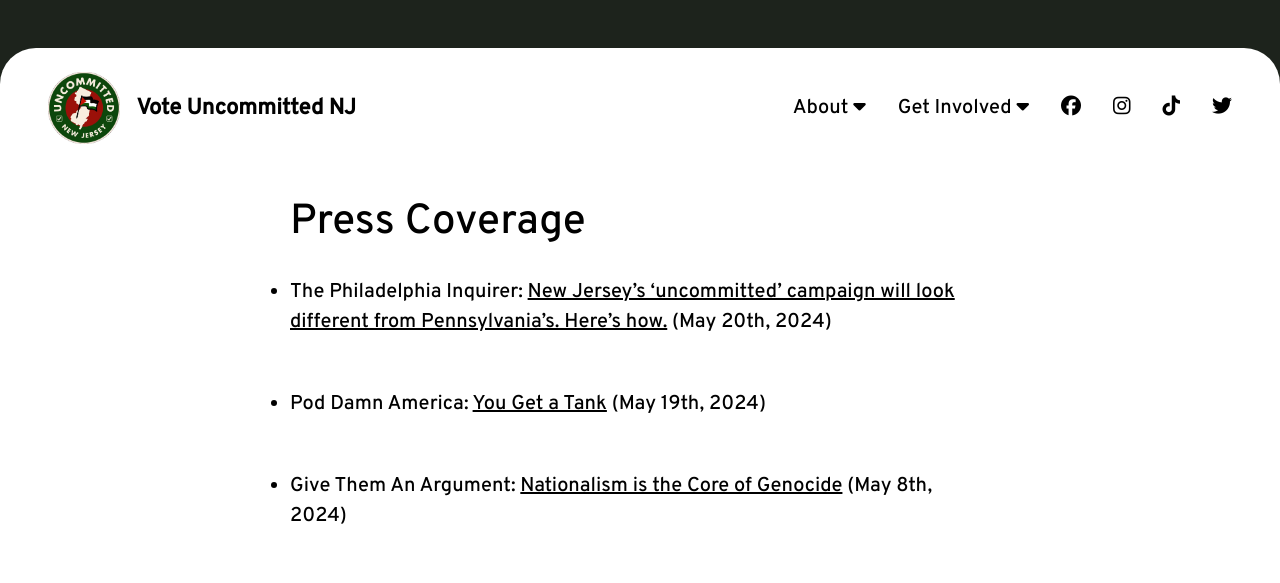
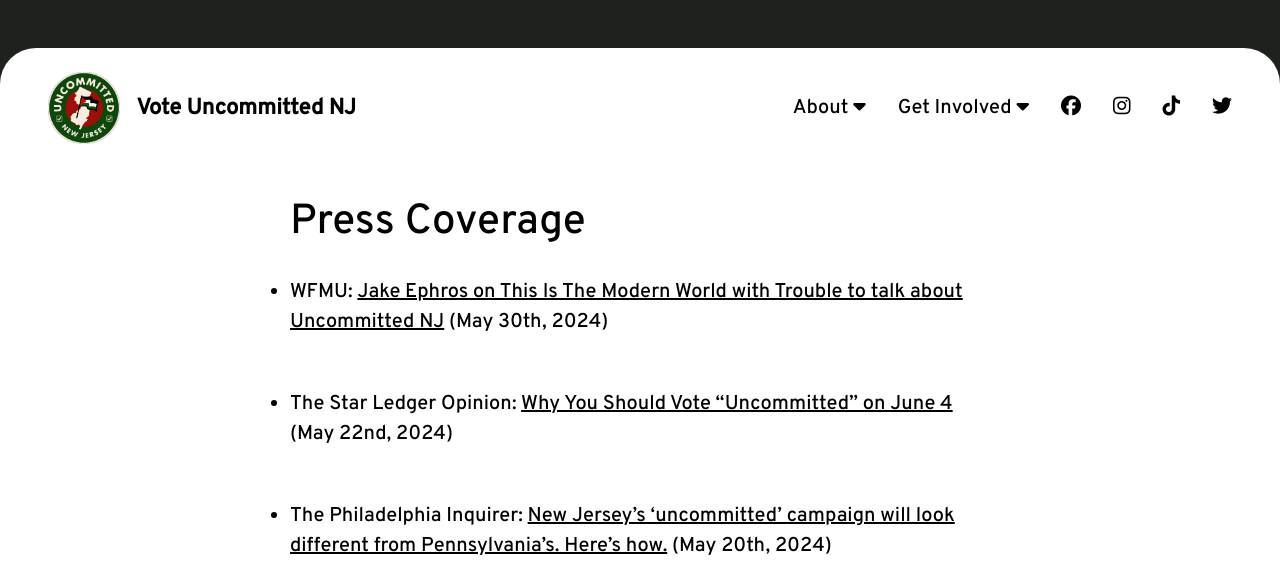
Before and after one commit to dsa-ntc/uncommittednj.org, a Jekyll site: the page built from press.md, in a window 1280 px wide and 900 px high, cut to the strip 0-583 px from the top of the window. Built offline with Jekyll 4.4.1, drawn with Linux system fonts in a browser that asks for light colours; nearby versions of some CDN libraries; comment, search, counter and statistics services are not loaded.

Commit message:
star ledger and WFMU

```diff
--- a/press.md
+++ b/press.md
@@ -8,6 +8,15 @@ image: /assets/voteuncommittednj.jpg
 ---
 Press Coverage
 ===
+
+- WFMU: [Jake Ephros on This Is The Modern World with Trouble to talk about
+  Uncommitted
+NJ](https://wfmu.org/archiveplayer/?show=140444&archive=253494&starttime=00:56:14)
+(May 30th, 2024)
+
+- The Star Ledger Opinion: [Why You Should Vote "Uncommitted" on June
+  4](https://www.nj.com/opinion/2024/05/why-you-should-vote-uncommitted-on-june-4-opinion.html)
+(May 22nd, 2024)
 
 - The Philadelphia Inquirer:
   [New Jersey’s ‘uncommitted’ campaign will look different from Pennsylvania’s.
```
